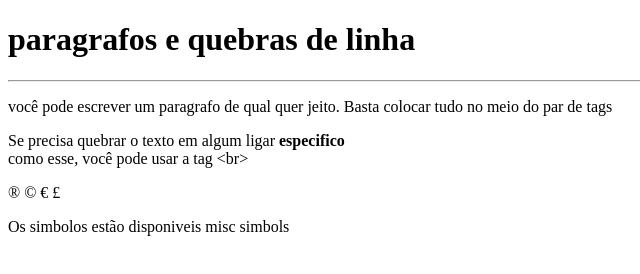
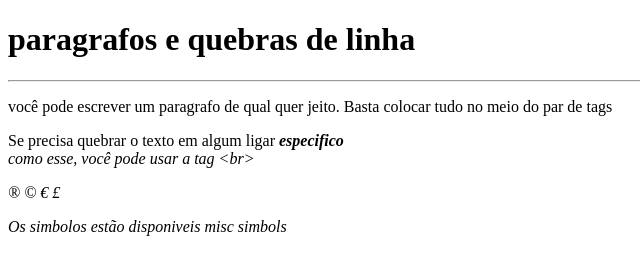
Before and after one commit to miguelberbetf-boop/HMT-CSS-JS, a plain HTML site: page EXERCICIOS/ex002/EX002.html in a window 1280 px wide. Shown: the full height of the page, 0-640 px from the left. Drawn offline with Linux system fonts and the light colour scheme.

Commit message:
Update EX002.html

```diff
--- a/EXERCICIOS/ex002/EX002.html
+++ b/EXERCICIOS/ex002/EX002.html
@@ -17,7 +17,7 @@
 
 
     </p>
-    <p>Se precisa quebrar o texto em algum ligar <strong>especifico</strong> <br>como esse, você pode usar a tag &lt;br&gt;</p>
+    <p>Se precisa quebrar o texto em algum ligar <i><em><strong>especifico</strong></em><i> <br>como esse, você pode usar a tag &lt;br&gt;</p>
 
     <!--simbolos especiais -->
     &reg;
```
